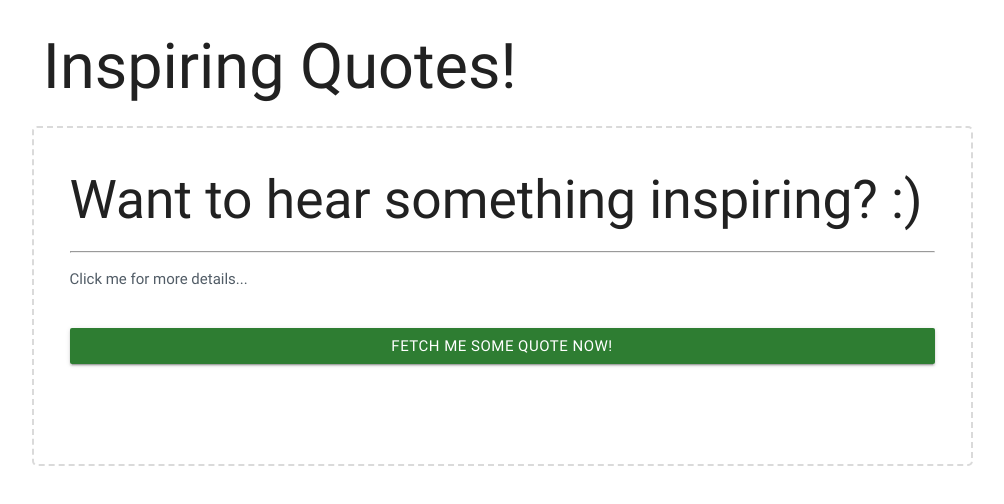
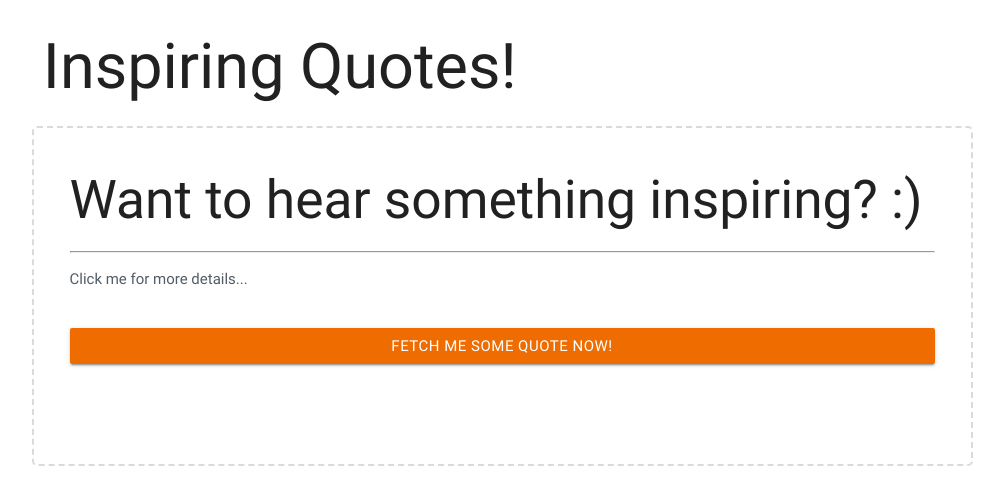
Before and after one commit to Javier-Montagna/Quote-of-the-day, an Angular app: page / in a window 1280 px wide. Shown: the top 504 px of the page, without its empty margins (138-1142 px from the left). Built offline with nearby package versions, Linux system fonts and the light colour scheme; what angular2-materialize would draw is missing.

Commit message:
CHange color

```diff
--- a/src/app/app.component.html
+++ b/src/app/app.component.html
@@ -10,7 +10,7 @@
             <hr />
             <p>{{quote}}</p>
             <br />
-            <a class="btn btn-block btn-primary green darken-3" (click)="getQuoteOfTheDay()">Fetch me some quote now!</a>
+            <a class="btn btn-block btn-primary orange darken-3" (click)="getQuoteOfTheDay()">Fetch me some quote now!</a>
           </div>
         </div>
       </div>
```
